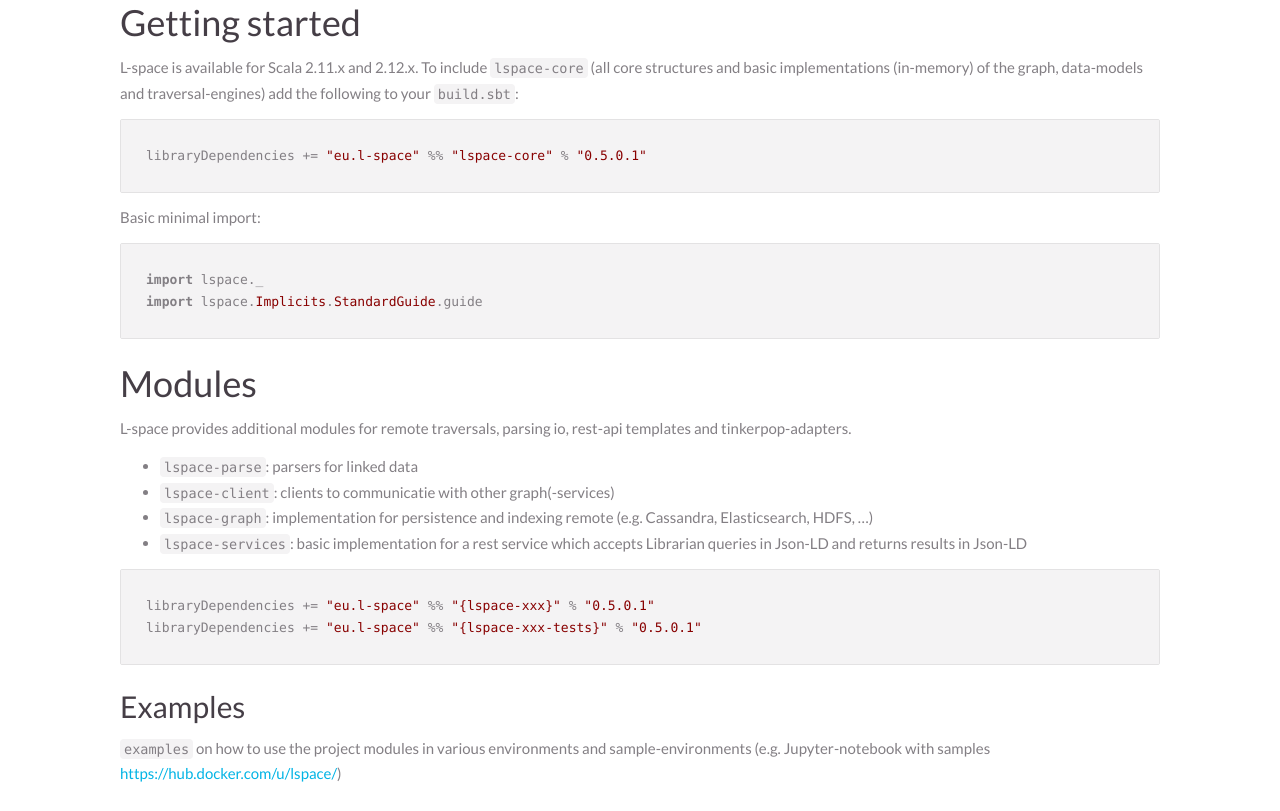
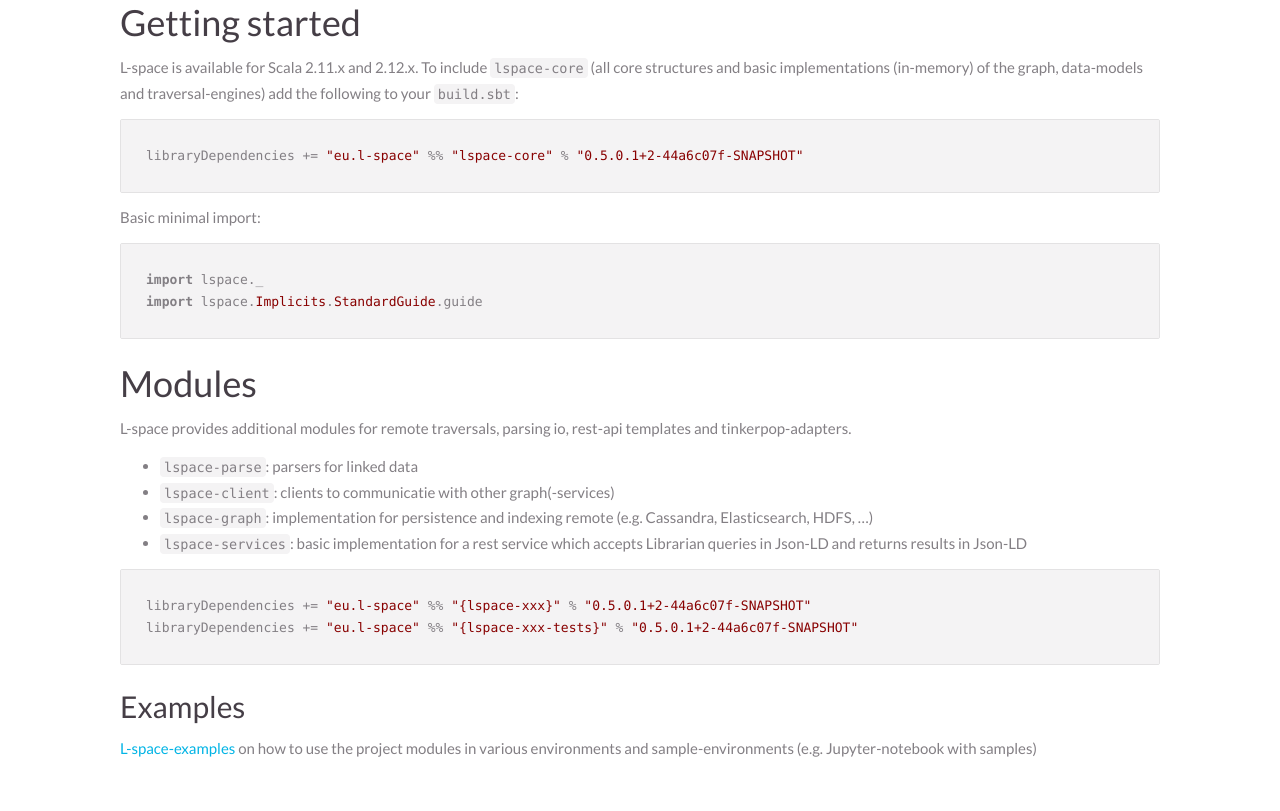
Before and after one commit to scala-steward/L-space, a plain HTML site: page index.html in a window 1280 px wide. Shown: the part 1129-1940 px from the top of the page. Drawn offline with nearby package versions, Linux system fonts and the light colour scheme; some packages are replaced by stand-ins of ours; a script that the page names is missing.

Commit message:
Deploy docs.l-space.eu to github.com/L-space/L-space.git:gh-pages

```diff
--- a/index.html
+++ b/index.html
@@ -19,7 +19,7 @@
 <p>L-space is available for Scala 2.11.x and 2.12.x.
 To include <code class="highlighter-rouge">lspace-core</code> (all core structures and basic implementations (in-memory) of the graph,
 data-models and traversal-engines) add the following to your <code class="highlighter-rouge">build.sbt</code>:</p>
-<div class="highlighter-rouge"><div class="highlight"><pre class="highlight"><code>libraryDependencies += "eu.l-space" %% "lspace-core" % "0.5.0.1"
+<div class="highlighter-rouge"><div class="highlight"><pre class="highlight"><code>libraryDependencies += "eu.l-space" %% "lspace-core" % "0.5.0.1+2-44a6c07f-SNAPSHOT"
 </code></pre></div></div>
 <p>Basic minimal import:</p>
 <div class="highlighter-rouge"><div class="highlight"><pre class="highlight"><code>import lspace._
@@ -37,13 +37,13 @@
   <li><code class="highlighter-rouge">lspace-services</code>: basic implementation for a rest service which accepts Librarian queries in Json-LD and returns results in Json-LD</li>
 </ul>
 
-<div class="highlighter-rouge"><div class="highlight"><pre class="highlight"><code>libraryDependencies += "eu.l-space" %% "{lspace-xxx}" % "0.5.0.1"
-libraryDependencies += "eu.l-space" %% "{lspace-xxx-tests}" % "0.5.0.1"
+<div class="highlighter-rouge"><div class="highlight"><pre class="highlight"><code>libraryDependencies += "eu.l-space" %% "{lspace-xxx}" % "0.5.0.1+2-44a6c07f-SNAPSHOT"
+libraryDependencies += "eu.l-space" %% "{lspace-xxx-tests}" % "0.5.0.1+2-44a6c07f-SNAPSHOT"
 </code></pre></div></div>
 
 <h2 id="examples">Examples</h2>
-<p><code class="highlighter-rouge">examples</code> on how to use the project modules in various environments and
-sample-environments (e.g. Jupyter-notebook with samples <a href="https://hub.docker.com/u/lspace/">https://hub.docker.com/u/lspace/</a>)</p>
+<p><a href="https://github.com/ThijsBroersen/L-space-examples">L-space-examples</a> on how to use the project modules in various environments and
+sample-environments (e.g. Jupyter-notebook with samples)</p>
 </div></div></section></main><footer id="site-footer"><div class="container"><div class="row"><div class="col-xs-6"><p>L-space is designed and developed by <a href="https://l-space.eu" target="_blank">Thijs Broersen</a></p></div><div class="col-xs-6"><p class="text-right"><a href="https://github.com/L-space/L-space"><span class="fa fa-github"></span>View on GitHub</a></p></div></div><div class="row"><div class="col-xs-6"><b>Knowledge is Power</b> <- <i>BOOKS = KNOWLEDGE = POWER = (FORCE X DISTANCE ÷ TIME)</i></div></div></div></footer><script src="https://cdnjs.cloudflare.com/ajax/libs/jquery/1.11.3/jquery.min.js"></script><script src="https://cdnjs.cloudflare.com/ajax/libs/twitter-bootstrap/3.3.7/js/bootstrap.min.js"></script><script src="/highlight/highlight.pack.js"></script><script>hljs.configure({languages:['scala','java','bash']});
 hljs.initHighlighting();
               </script><script>((window.gitter = {}).chat = {}).options = {
```
Also changed, not shown: graph-guide.html (+7 -8 lines), traversal-guide.html (+17 -18 lines).
